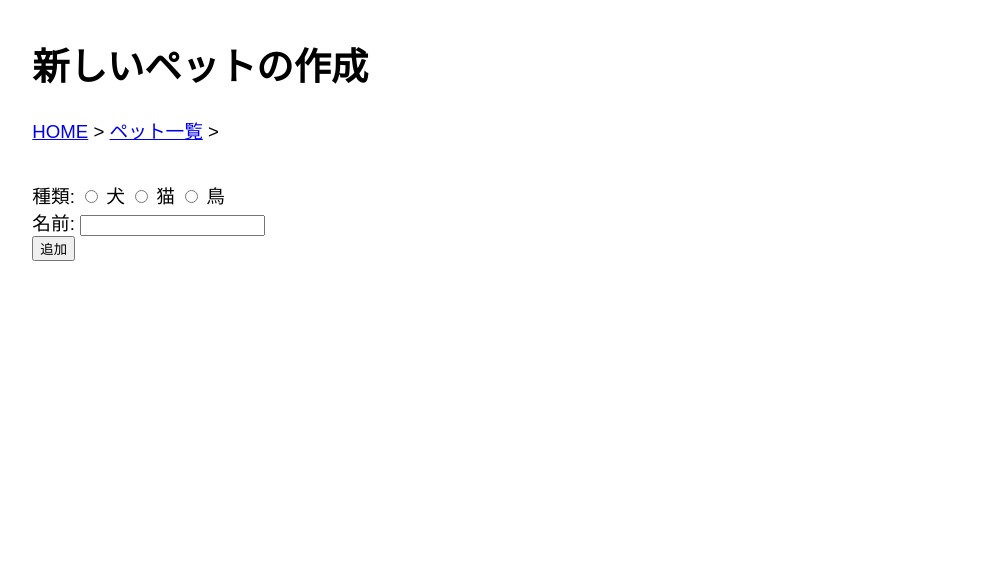
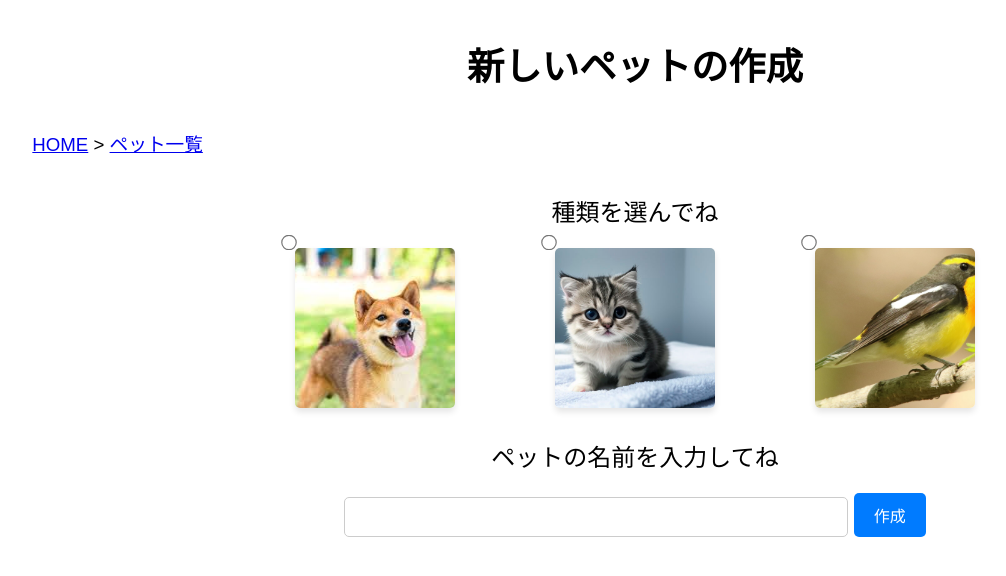
Before and after one commit to 2024AIT-OOP2-G06/pet-breeding, a Flask app: page /add in a window 1280 px wide. Shown: the top 576 px of the page, without its empty margins (5-1011 px from the left). Run offline with Flask 3, Linux system fonts and the light colour scheme.

Commit message:
ペット作成画面の作成

```diff
--- a/static/base-style.css
+++ b/static/base-style.css
@@ -5,6 +5,11 @@
 body {
   font-family: Arial, Helvetica, sans-serif;
   margin: 2rem;
+}
+
+h1 {
+  text-align: center;
+  margin-bottom: 2rem;
 }
 
 table {
@@ -28,13 +33,16 @@
   margin-bottom: 2rem;
   list-style: none;
 }
+
 .breadcrumb li {
   display: inline;
 }
+
 .breadcrumb li::after {
   content: " > ";
 }
-  .breadcrumb li:nth-last-child()::after {
+
+.breadcrumb li:nth-last-child(1)::after {
   content: "";
 }
 
@@ -45,3 +53,86 @@
 ul {
   margin-top: 5px;
 }
+
+/* ペット作成画面用のスタイル */
+.pet-form {
+  text-align: center;
+}
+
+.pet-selection {
+  display: flex;
+  justify-content: center;
+  gap: 20px;
+  margin-bottom: 20px;
+}
+
+.pet-option {
+  text-align: center;
+  width: 140px;
+  position: relative;
+  margin: 0 50px;
+}
+
+.pet-option input {
+  position: absolute;
+  top: -15px;
+  left: -15%;
+  transform: translateX(-50%) scale(1.2);
+  cursor: pointer;
+}
+
+.pet-option img {
+  width: 160px;
+  height: 160px;
+  object-fit: cover;
+  margin-bottom: 10px;
+  border-radius: 5px;
+  box-shadow: 0 4px 6px rgba(0, 0, 0, 0.1);
+}
+
+.pet-option input:checked + label img {
+  border: none;
+}
+
+.pet-option label {
+  display: flex;
+  flex-direction: column;
+  align-items: center;
+  text-align: center;
+  cursor: pointer;
+}
+
+.label-center {
+  font-size: 24px;
+  margin: 20px 0;
+  text-align: center;
+}
+
+.name-label {
+  display: block;
+  font-size: 24px;
+  text-align: center;
+}
+
+.name-input {
+  width: 40%;
+  padding: 10px;
+  font-size: 16px;
+  border: 1px solid #ccc;
+  border-radius: 5px;
+}
+
+.submit-button {
+  margin-top: 20px;
+  padding: 10px 20px;
+  font-size: 16px;
+  background-color: #007BFF;
+  color: white;
+  border: none;
+  border-radius: 5px;
+  cursor: pointer;
+}
+
+.submit-button:hover {
+  background-color: #0056b3;
+}
--- a/templates/pet_add.html
+++ b/templates/pet_add.html
@@ -12,15 +12,35 @@
         <li><a href="{{ url_for('pet.list') }}">ペット一覧</a></li>
     </ul>
 
+    <div class="label-center">種類を選んでね</div>
+
     <!-- ToDo: 作成済みの種類のペットは作成できないようにする -->
-    <form action="{{ url_for('pet.add') }}" method="post">
-        <label>種類: </label>
-        <label><input type="radio" name="type" value="0" required> 犬</label>
-        <!-- ToDo: 初期状態のペットの画像をそれぞれの間に入れる -->
-        <label><input type="radio" name="type" value="1" required> 猫</label>
-        <label><input type="radio" name="type" value="2" required> 鳥</label><br>
-        <label>名前: <input type="text" name="name" required></label><br>
-        <button type="submit">追加</button>
+    <form action="{{ url_for('pet.add') }}" method="post" class="pet-form">
+        <div class="pet-selection">
+            <div class="pet-option">
+                <input type="radio" id="dog" name="type" value="0" required>
+                <label for="dog">
+                    <img src="{{ url_for('static', filename='images/dog.jpeg') }}" alt="犬の画像">
+                </label>
+            </div>
+            <div class="pet-option">
+                <input type="radio" id="cat" name="type" value="1" required>
+                <label for="cat">
+                    <img src="{{ url_for('static', filename='images/cat.jpg') }}" alt="猫の画像">
+                </label>
+            </div>
+            <div class="pet-option">
+                <input type="radio" id="bird" name="type" value="2" required>
+                <label for="bird">
+                    <img src="{{ url_for('static', filename='images/bird.jpg') }}" alt="鳥の画像">
+                </label>
+            </div>
+        </div>
+
+        <!-- ペットの名前入力欄 -->
+        <label for="name" class="name-label">ペットの名前を入力してね</label>
+        <input type="text" id="name" name="name" class="name-input" required>
+        <button type="submit" class="submit-button">作成</button>
     </form>
 </body>
 </html>
```
Also changed, not shown: static/images/bird.jpg (added), static/images/cat.jpg (added), static/images/dog.jpeg (added). Lines whose indentation alone changed are shown as unchanged.
